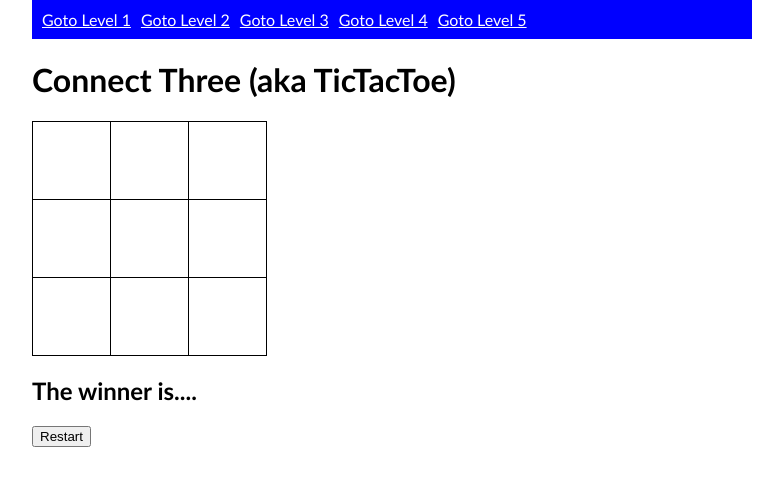
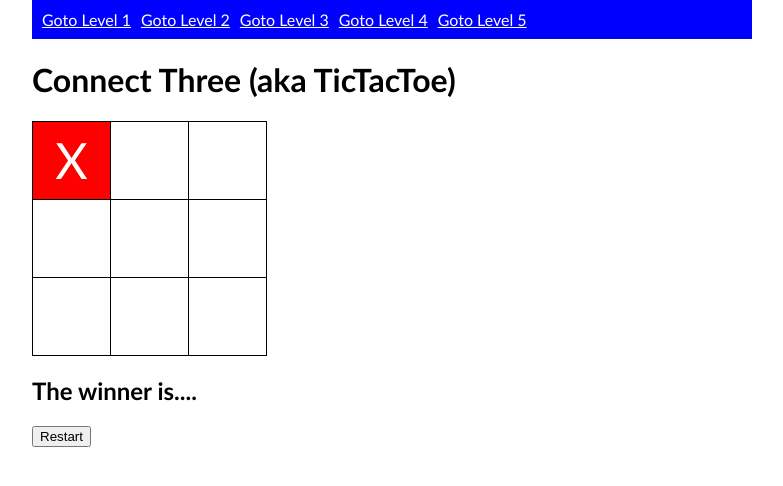
Before and after one commit to Trishule/ConnectThree, an Angular app: page /level2 in a window 1280 px wide. Shown: the top 486 px of the page, without its empty margins (248-1031 px from the left). Built offline with nearby package versions, Linux system fonts and the light colour scheme.

Commit message:
Update level2.component.html

```diff
--- a/src/app/level2/level2.component.html
+++ b/src/app/level2/level2.component.html
@@ -1,7 +1,7 @@
 <table class="tictactoe-board">
   <tbody>
     <tr>
-      <td></td>
+      <td class="occupied-X">{{ testField }}</td>
       <td></td>
       <td></td>
     </tr>
```
